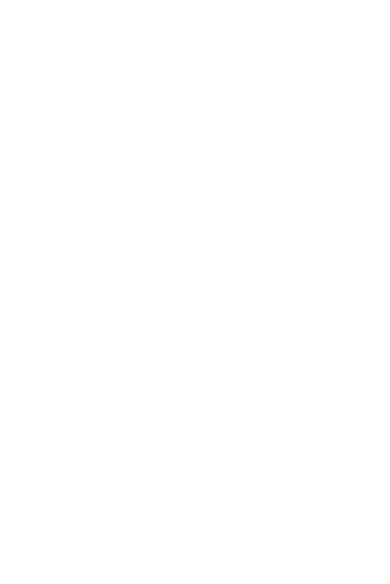
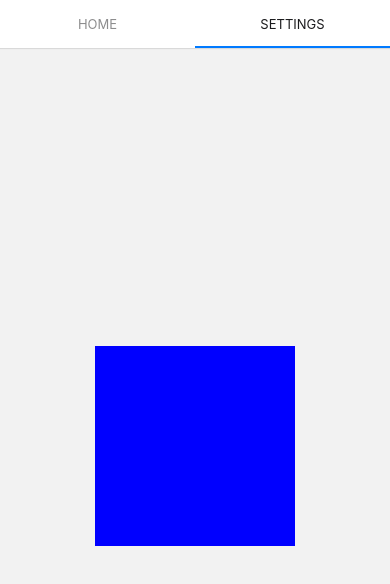
Before and after one commit to mrviriat/equalToEqual, a React Native app: screen /Settings in a window 390 px wide. Shown: the top 584 px of the page. Built offline with nearby package versions, Linux system fonts and the light colour scheme.

Commit message:
Добавил два экрана.

```diff
--- a/App.js
+++ b/App.js
@@ -1,26 +1,22 @@
-import React from 'react';
-import {
-  SafeAreaView,
-  ScrollView,
-  StatusBar,
-  StyleSheet,
-  Text,
-  useColorScheme,
-  View,
-} from 'react-native';
+import * as React from 'react';
+import { View, Text } from 'react-native';
+import { NavigationContainer } from '@react-navigation/native';
+import { createNativeStackNavigator } from '@react-navigation/native-stack';
+import { createMaterialTopTabNavigator } from '@react-navigation/material-top-tabs';
+import HomeScreen from './src/Screens/HomeScreen';
+import SettingsScreen from './src/Screens/SettingsScreen';
+
+const Tab = createMaterialTopTabNavigator();
 
 function App() {
-
-
   return (
-    <View>
-
-    </View>
+    <NavigationContainer>
+      <Tab.Navigator>
+        <Tab.Screen name="Home" component={HomeScreen} />
+        <Tab.Screen name="Settings" component={SettingsScreen} />
+      </Tab.Navigator>
+    </NavigationContainer>
   );
 }
 
-const styles = StyleSheet.create({
-
-});
-
 export default App;
--- /dev/null
+++ b/src/Screens/HomeScreen.js
@@ -0,0 +1,23 @@
+import * as React from 'react';
+import { View, Text, StyleSheet } from 'react-native';
+import { NavigationContainer } from '@react-navigation/native';
+import { createNativeStackNavigator } from '@react-navigation/native-stack';
+import { createMaterialTopTabNavigator } from '@react-navigation/material-top-tabs';
+
+function HomeScreen() {
+    return (
+        <View style={styles.constainer}>
+            <View style={{height: 200, width: 200, backgroundColor: 'red' }}></View>
+        </View>
+    );
+}
+
+export default HomeScreen;
+
+const styles = StyleSheet.create({
+    constainer: {
+        flex: 1,
+        alignItems: 'center',
+        justifyContent: 'center'
+    },
+});
--- /dev/null
+++ b/src/Screens/SettingsScreen.js
@@ -0,0 +1,23 @@
+import * as React from 'react';
+import { View, Text, StyleSheet } from 'react-native';
+import { NavigationContainer } from '@react-navigation/native';
+import { createNativeStackNavigator } from '@react-navigation/native-stack';
+import { createMaterialTopTabNavigator } from '@react-navigation/material-top-tabs';
+
+function SettingsScreen() {
+  return (
+    <View style={styles.constainer}>
+            <View style={{height: 200, width: 200, backgroundColor: 'blue' }}></View>
+        </View>
+  );
+}
+
+export default SettingsScreen;
+
+const styles = StyleSheet.create({
+  constainer : {
+flex: 1,
+alignItems: 'center',
+justifyContent: 'center'
+  },
+});
```
Also changed, not shown: package.json (+8 -1 lines), 3 other files (tests, documents, lock files or other folders).
